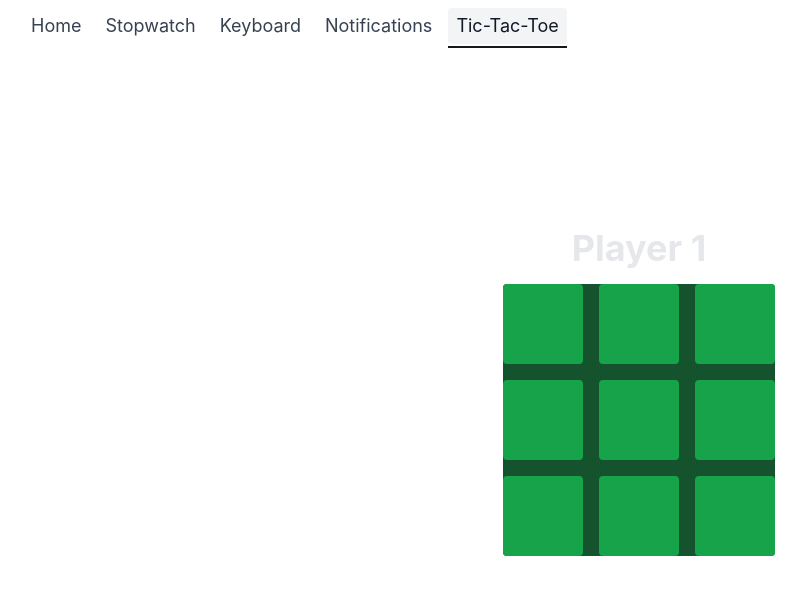
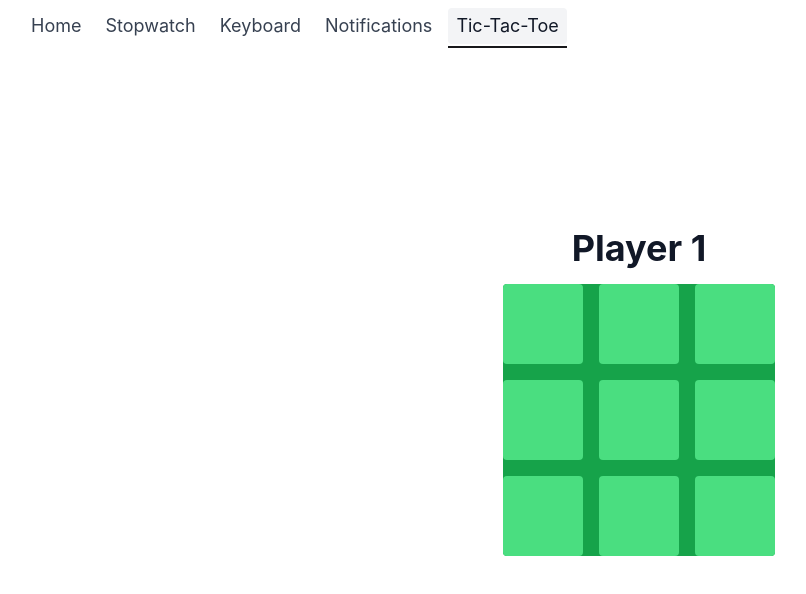
Before and after one commit to Girish21/xstate-playground, a React (Vite) app: page /tic-tac-toe in a window 1280 px wide. Shown: the top 594 px of the page, without its empty margins (1-807 px from the left). Built offline with nearby package versions, Linux system fonts and the light colour scheme; the HTML template or start-up script is replaced by a standard one.

Commit message:
fix dark mode

```diff
--- a/src/components/tic-tac-toe/tic-tac-toe.tsx
+++ b/src/components/tic-tac-toe/tic-tac-toe.tsx
@@ -12,7 +12,7 @@ function ButtonImpl({ buttonRef }: { buttonRef: ActorRefFrom<ButtonMachine> }) {
   return (
     <button
       className={clsx(
-        'h-20 w-20 overflow-hidden rounded bg-green-600 text-5xl font-bold',
+        'h-20 w-20 overflow-hidden rounded bg-green-400 text-5xl font-bold text-gray-700 dark:bg-green-600 dark:text-white',
       )}
       disabled={inExitState}
       onClick={() => {
@@ -39,7 +39,7 @@ function Buttons({ service }: { service: InterpreterFrom<GameMachine> }) {
   const buttons = useSelector(service, state => state.context.buttons)
 
   return (
-    <div className='grid grid-cols-3 gap-4 rounded bg-green-900'>
+    <div className='grid grid-cols-3 gap-4 rounded bg-green-600 dark:bg-green-900'>
       {buttons.map(({ id, ref }) => (
         <Button key={id} buttonRef={ref} />
       ))}
@@ -87,7 +87,7 @@ function Message({ service }: { service: InterpreterFrom<GameMachine> }) {
 
 function GameMessage({ service }: { service: InterpreterFrom<GameMachine> }) {
   return (
-    <h2 className='text-center text-4xl font-bold text-gray-200'>
+    <h2 className='text-center text-4xl font-bold text-gray-900 dark:text-gray-200'>
       <Message service={service} />
     </h2>
   )
```
